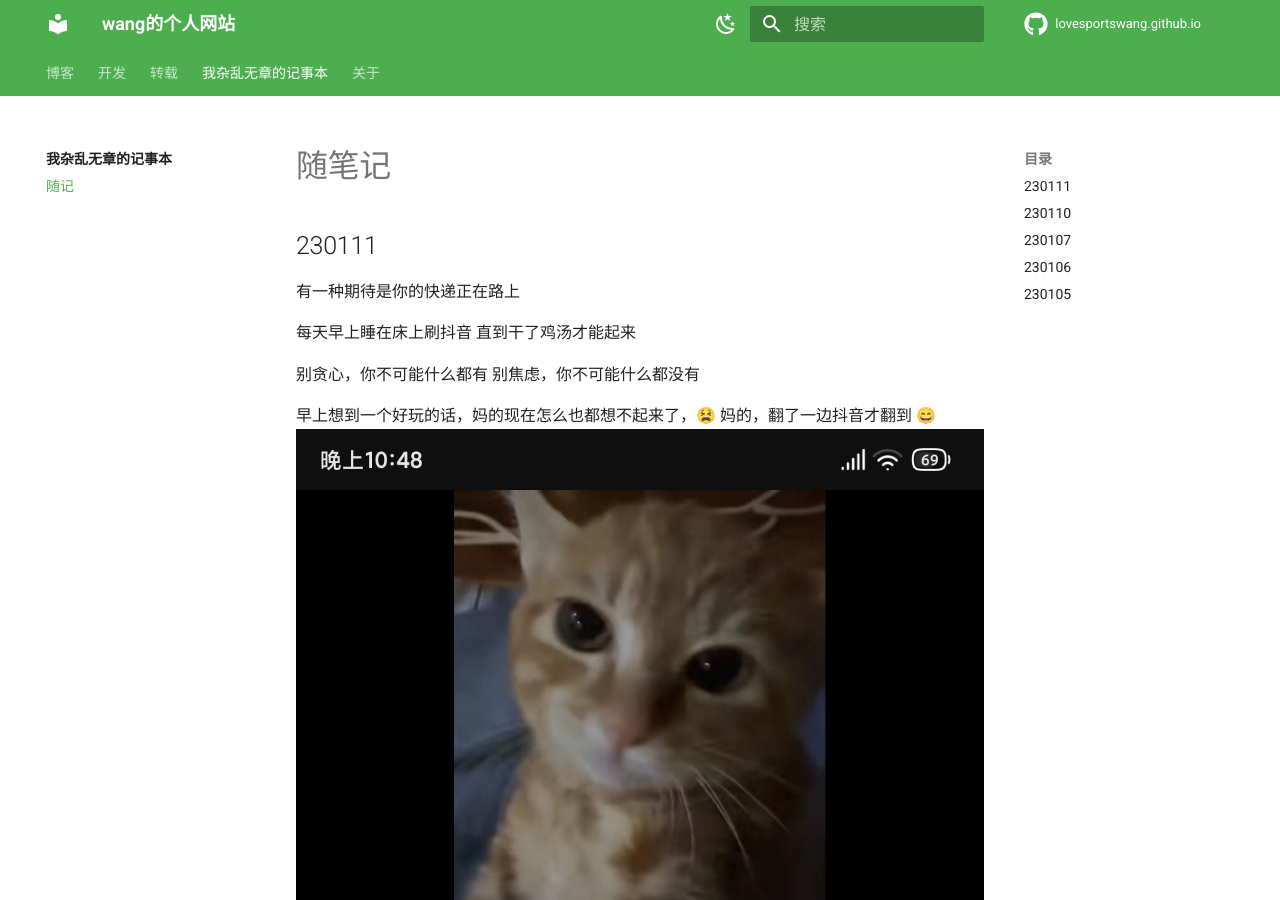
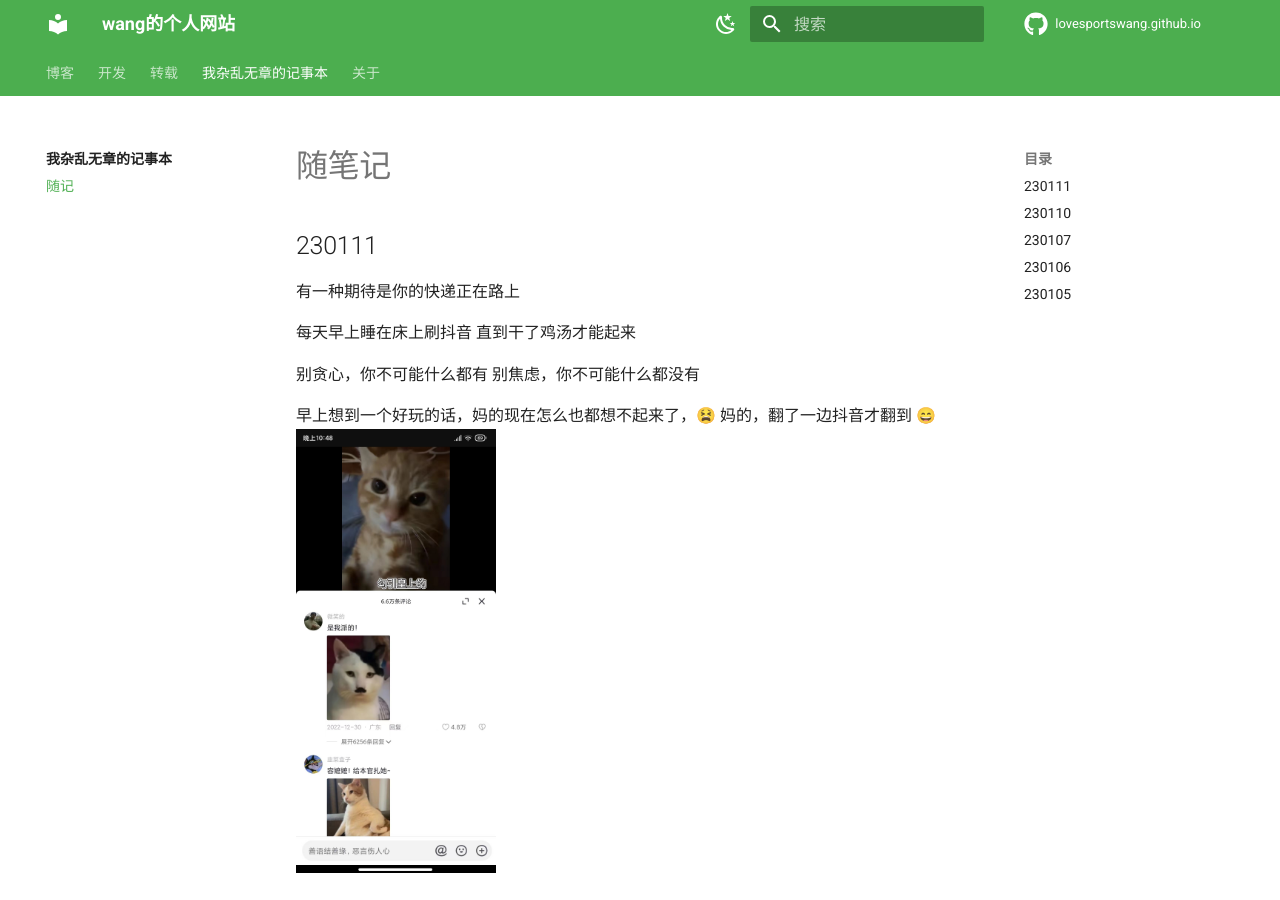
Before and after one commit to lovesportswang/lovesportswang.github.io, an MkDocs documentation site: the page built from docs/diary/随笔记.md, in a window 1280 px wide and 900 px high. Built offline with MkDocs 1.6.1 and Material for MkDocs 9.7.7, drawn with Linux system fonts in a browser that asks for light colours; comment, search, counter and statistics services are not loaded.

Commit message:
230112 commit

```diff
--- a/docs/diary/随笔记.md
+++ b/docs/diary/随笔记.md
@@ -9,12 +9,12 @@
 
 早上想到一个好玩的话，妈的现在怎么也都想不起来了，😫
 妈的，翻了一边抖音才翻到 😄
-![img.png](随笔记.assets/img.png)
+![img.png](随笔记.assets/img.png){ width="200"}
 
 
 
 ## 230110
-![img.png](随笔记.assets/img.png)
+![要热爱](随笔记.assets/img热爱.png)
 ![img_2.png](随笔记.assets/img_2.png)
 
 我也坚信爱一个人就要去了解她的过去他的性格他的三观，他的朋友是什么样的，他如何对待自己的家人，要花费很久的时间去了解再下定决心去爱。
```
Also changed, not shown: docs/diary/随笔记.assets/img_1.png (deleted), docs/diary/随笔记.assets/img热爱.png (added).
